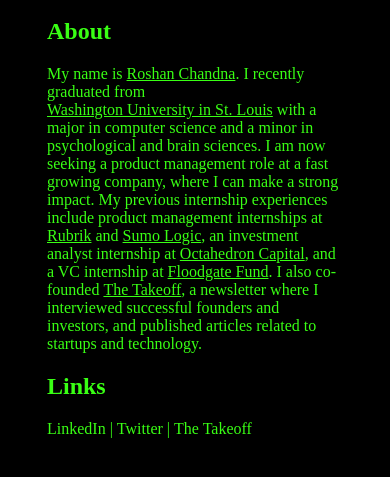
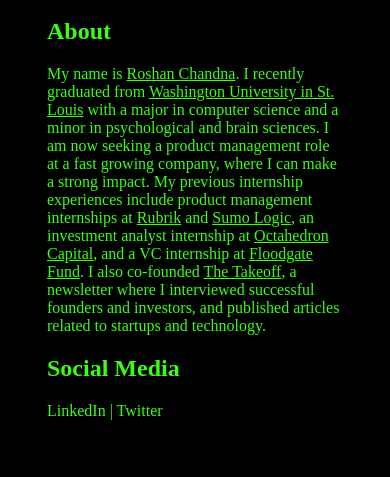
Before and after one commit to rchandnaWUSTL/rcpersonalsite, a plain HTML site: page index.html in a window 390 px wide. Shown: the part 89-566 px from the top of the page. Drawn offline with Linux system fonts and the light colour scheme.

Commit message:
Fixed mobile?

```diff
--- a/index.html
+++ b/index.html
@@ -15,7 +15,12 @@
     My previous internship experiences include product management internships at <a href="https://www.rubrik.com/" target="_blank">Rubrik</a> and <a href="https://www.sumologic.com/" target="_blank">Sumo Logic</a>, an investment analyst internship at <a href="https://www.octahedroncapital.com/" target="_blank">Octahedron Capital</a>, and a VC internship at <a href="https://www.floodgate.com/" target="_blank">Floodgate Fund</a>.
     I also co-founded <a href="https://thetakeoff.substack.com/" target="_blank">The Takeoff</a>, a newsletter where I interviewed successful founders and investors, and published articles related to startups and technology.</p>
     </div>
-    <h2>Links</h2>
-    <p><a href="https://www.linkedin.com/in/roshanchandna" target="_blank">LinkedIn</a> | <a href="https://twitter.com/roshanchandna" target="_blank">Twitter</a> | <a href="https://thetakeoff.substack.com" target="_blank">The Takeoff</a></p>
+    <div>
+    <h2>Social Media</h2>
+    <p>
+        <a href="https://www.linkedin.com/in/roshanchandna" target="_blank">LinkedIn</a> |
+        <a href="https://www.twitter.com/roshanchandna" target="_blank">Twitter</a>
+    </p>
+    </div>
 </body>
 </html>
--- a/style.css
+++ b/style.css
@@ -5,11 +5,10 @@ body {
     max-width: 800px;
     min-width: 200px;
     overflow: scroll;
+    position: absolute;
 }
 
 a {
-    display: inline-block;
-    text-align: center;
     text-decoration: none;
     color: #39ff14;
 }
```
Lines whose indentation alone changed are shown as unchanged.
